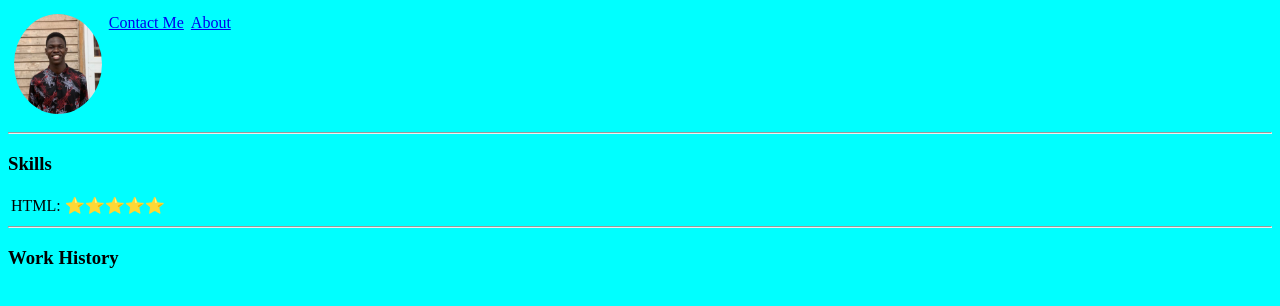
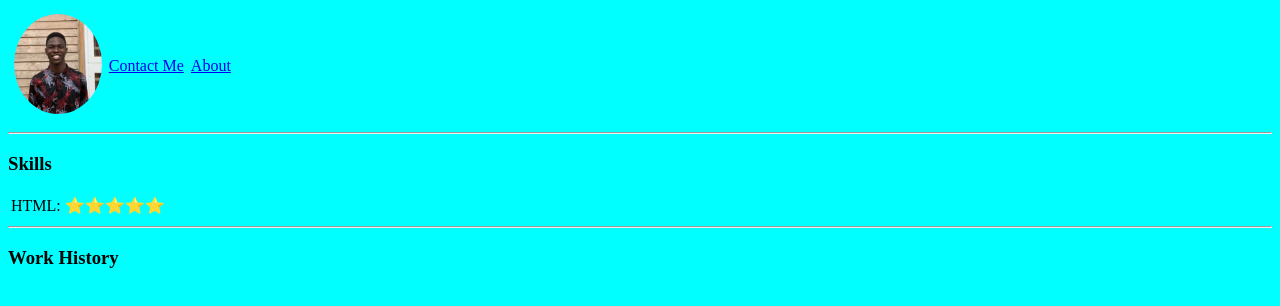
Before and after one commit to itsbillion/portfolio, a plain HTML site: page index.html in a window 1280 px wide. Drawn offline with Linux system fonts and the light colour scheme.

Commit message:
Update index.html

```diff
--- a/index.html
+++ b/index.html
@@ -13,10 +13,10 @@
                 <td>
                     <a href="index.html"><img src="images/D2.JPG" alt="David's Photo" style="border-radius: 50%" height="100px"></a>
                 </td>
-                <td valign="top">
+                <td>
                     <a href="contact.html">Contact Me</a>
                 </td>
-                <td valign="top">
+                <td>
                     <a href="about.html">About</a>
                 </td>
             </tr>
```
